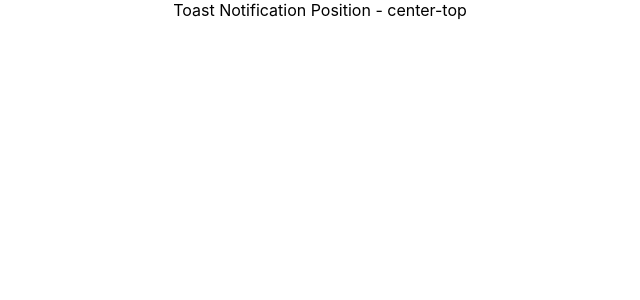
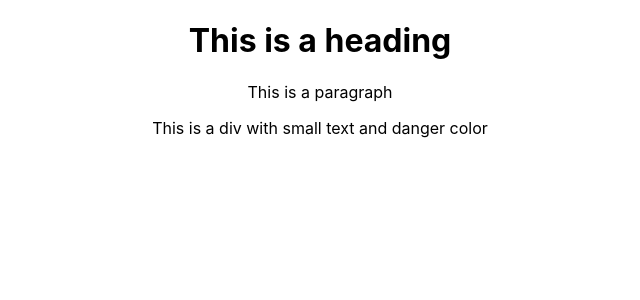
Before and after one commit to fndlwl64/learn_typescript_react, a React (Create React App) app in the folder react-typescript-demo/: page / in a window 1280 px wide. Shown: the top 300 px of the page, without its empty margins (320-960 px from the left). Built offline with nearby package versions, Linux system fonts and the light colour scheme.

Commit message:
add polymorphic

```diff
--- a/react-typescript-demo/src/App.tsx
+++ b/react-typescript-demo/src/App.tsx
@@ -1,10 +1,19 @@
 import './App.css';
-import { Toast } from './components/templateliterals/Toast';
+import { Text } from './components/polymorphic/Test';
+
 
 function App() {
   return (
     <div className="App">
-      <Toast position="center-top" />
+      <Text size='lg' color='primary' as='h1'>
+        This is a heading
+      </Text>
+      <Text size='md' color='secondary' as='p'>
+        This is a paragraph
+      </Text>
+      <Text size='sm' color='danger'>
+        This is a div with small text and danger color
+      </Text>
     </div>
   );
 }
--- /dev/null
+++ b/react-typescript-demo/src/components/html/CustomCoponent.tsx
@@ -0,0 +1,6 @@
+import React from "react";
+import { Greet } from "../Greet";
+
+export const CustomComponent = (props: React.ComponentProps<typeof Greet>) => {
+    return <div>{props.name} {props.isLoggedIn ? 'Logined' : 'Logout'}</div>
+}
--- /dev/null
+++ b/react-typescript-demo/src/components/polymorphic/Test.tsx
@@ -0,0 +1,18 @@
+import React from "react";
+
+type TextOwnsProps<E extends React.ElementType> = {
+    size?: 'sm' | 'md' | 'lg';
+    color?: 'primary' | 'secondary' | 'success' | 'danger';
+    children: React.ReactNode;
+    as?: E;
+}
+
+type TextProps<E extends React.ElementType> = TextOwnsProps<E> &
+    Omit<React.ComponentProps<E>, keyof TextOwnsProps<E>>;
+
+export const Text = ({ size, color, children, as }: TextProps<React.ElementType>) => {
+    const Component = as || 'div';
+    return (
+        <Component className={`class-with-${size}-${color}`}>{children}</Component>
+    );
+}
```
Also changed, not shown: react-typescript-demo/src/App copy 10.tsx (added, +18 -0 lines), react-typescript-demo/src/App copy 9.tsx (added, +12 -0 lines), react-typescript-demo/src/components/html/Button.tsx (added, +12 -0 lines), react-typescript-demo/src/components/html/Input.tsx (added, +7 -0 lines).
